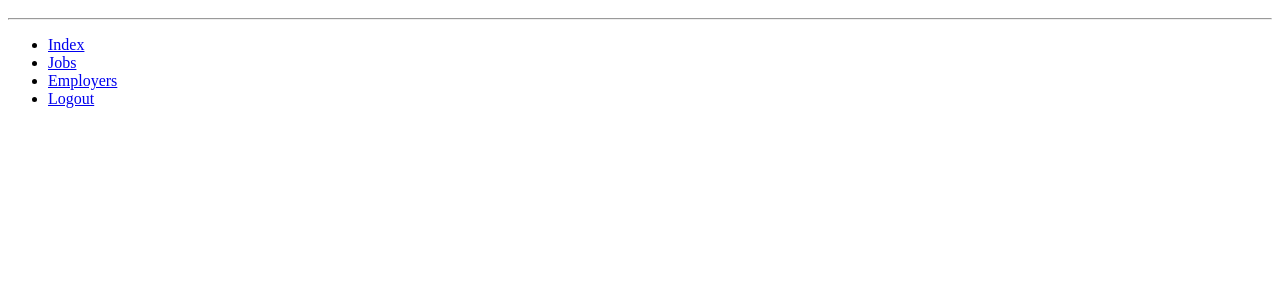
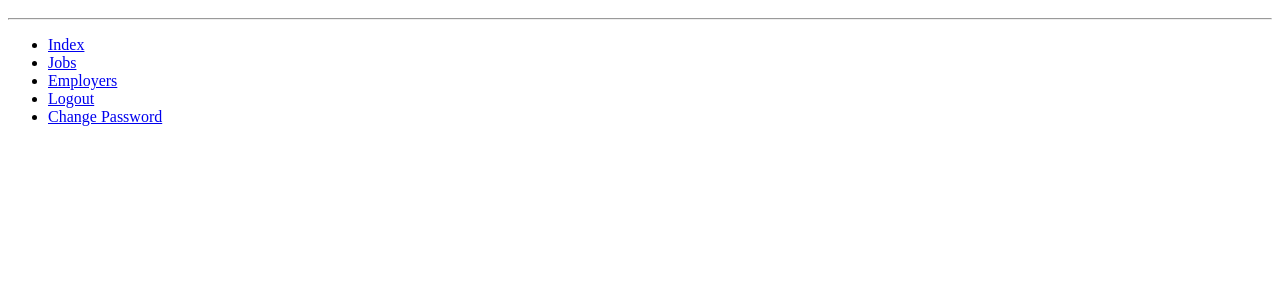
Before and after one commit to danielnilssoncole/jobs, a Django app: page /jobslist/ in a window 1280 px wide. Shown: the part 453-753 px from the top of the page. Run offline with Django 3.2, Linux system fonts and the light colour scheme; a user stored in the database is signed in; data comes from the database, SQL or seed files in the repository.

Commit message:
Add files via upload

```diff
--- a/templates/base.html
+++ b/templates/base.html
@@ -22,6 +22,7 @@
 				<li><a href="{% url 'jobslist-view' %}">Jobs</a></li>
 				<li><a href="{% url 'employers-view' %}">Employers</a></li>
                 <li><a href="{% url 'logout-view' %}">Logout</a></li>
+                <li><a href="{% url 'password_change-view' %}">Change Password</a></li>
             {% else %}
                 <li><a href="{% url 'login-view' %}">Login</a></li>
                 <li><a href="{% url 'applicant_register-view' %}">Create Applicant Account</a></li>
```
